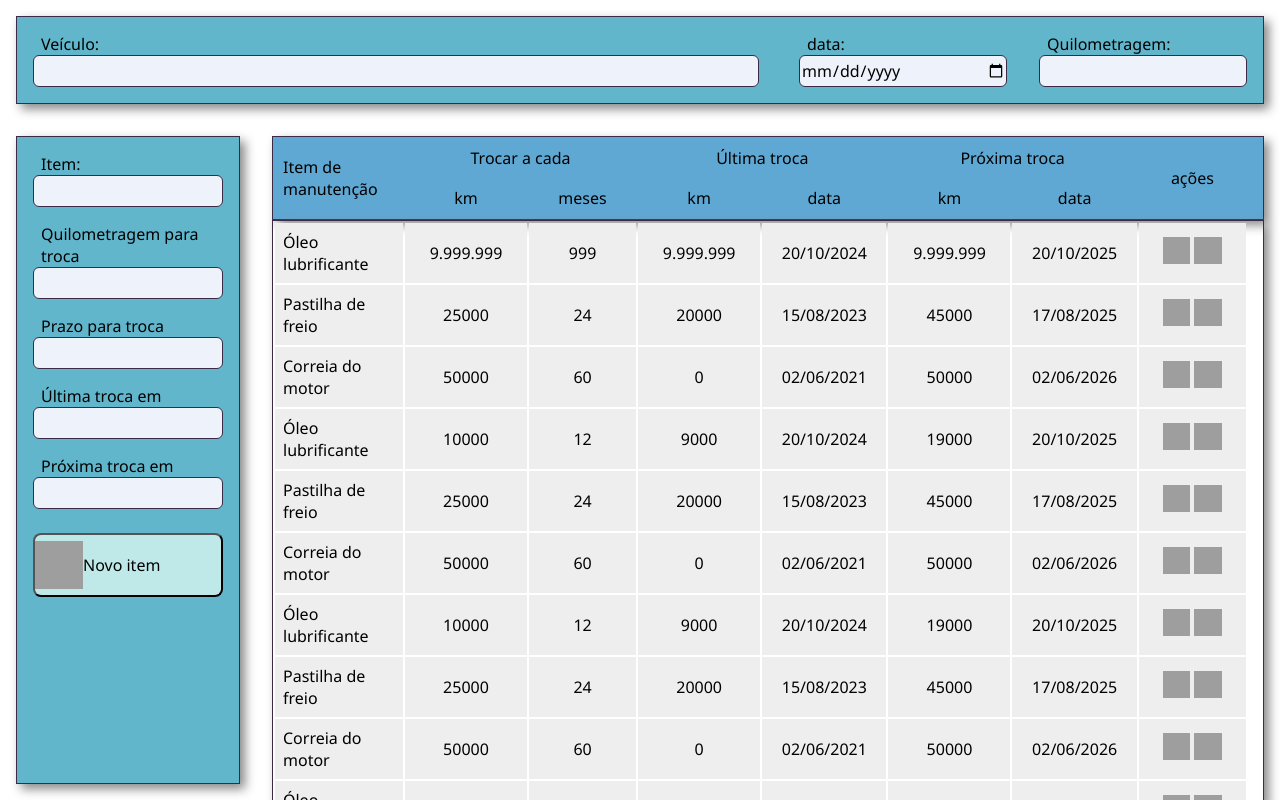
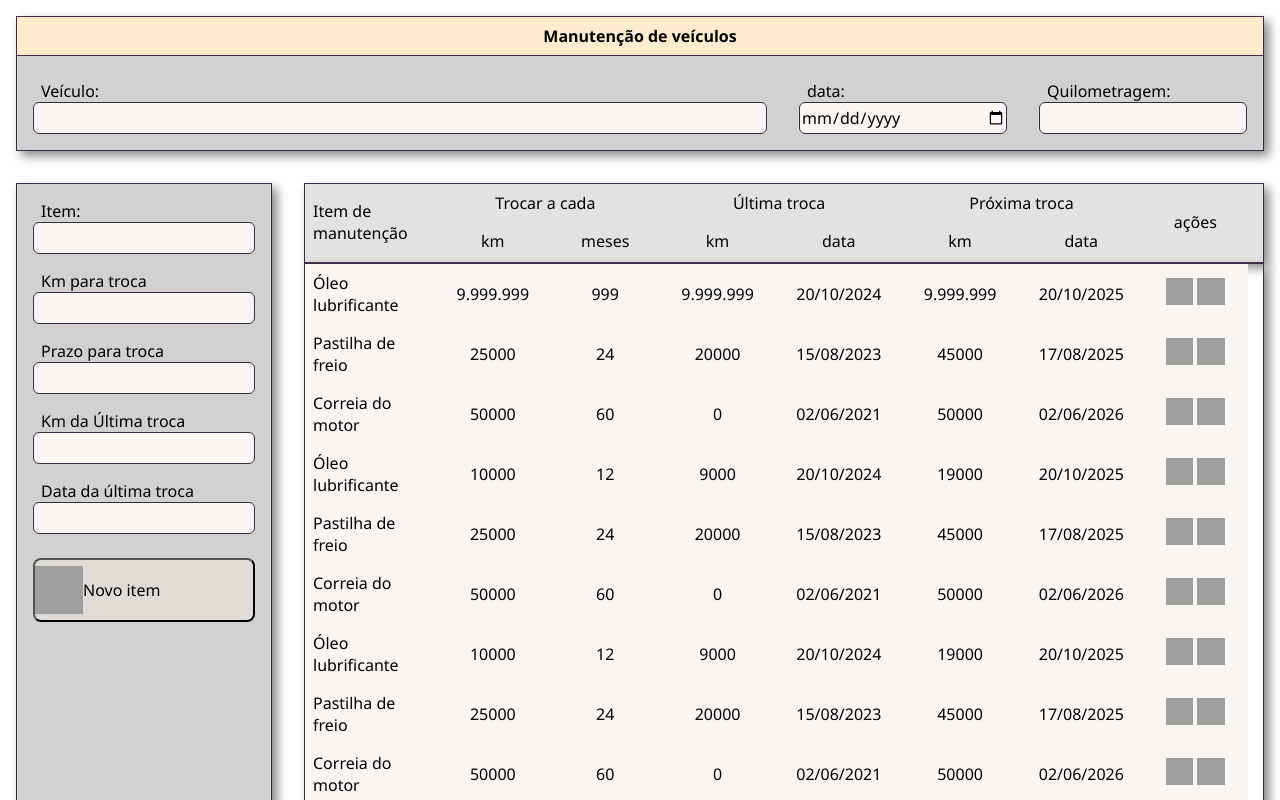
Before and after one commit to erbraga/manutencao-front, a plain HTML site: page index.html in a window 1280 px wide. Drawn offline with Linux system fonts and the light colour scheme; grey boxes are pictures that could not be loaded.

Commit message:
design pronto

```diff
--- a/index.html
+++ b/index.html
@@ -9,6 +9,10 @@
 <body>
     <div class="container">
         <header class="sombra borda">
+                <h1 class="cabecalho-titulo">
+                    Manutenção de veículos
+                </h1>
+                <div class="cabecalho-form">
                     <form action="" method="post" class="form-veiculo">
                         <label for="veiculo">Veículo:</label>
                         <input type="text" id="veiculo" name ="veiculo">
@@ -23,6 +27,7 @@
                             <input type="number" name="km" id="km">
                         </div>
                     </form>
+                </div>
         </header>
 
         <section class="menu-lateral sombra borda">
@@ -32,7 +37,7 @@
                     <input type="text" id="item">
                 </div>
                 <div>
-                    <label for="especificacao-km">Quilometragem para troca</label>
+                    <label for="especificacao-km">Km para troca</label>
                     <input type="number" name="especificacao-km" id="especificacao-km">
                 </div>
                 <div>
@@ -40,15 +45,15 @@
                     <input type="number" name="especificacao-prazo" id="especificacao-prazo">
                 </div>
                 <div>
-                    <label for="ultima-troca-km">Última troca em</label>
+                    <label for="ultima-troca-km"> Km da Última troca</label>
                     <input type="number" name="ultima-troca-km" id="ultima-troca-km">
                 </div>
                 <div>
-                    <label for="ultima-troca-data">Próxima troca em</label>
+                    <label for="ultima-troca-data">Data da última troca</label>
                     <input type="number" name="ultima-troca-data" id="ultima-troca-data">
                 </div>
                 <div>
-                    <button class="btn"><img src="./static/fonts/upgrade_48dp_EA3323.svg" alt="Novo item">Novo item</button>
+                    <button class="btn"><img src="./static/fonts/upgrade_48dp_26A269.svg" alt="Novo item">Novo item</button>
                 </div>
             </form>
         </section>
@@ -532,8 +537,8 @@
                 </div>
             </div>
 
-            <div>
-                <button class="icone i-adicionar botao-flutuante"></button>
+            <div class="botao-flutuante">
+                <button class="icone i-adicionar"></button>
             </div>
 
         </section>
--- a/static/styles.css
+++ b/static/styles.css
@@ -1,11 +1,11 @@
 :root{
     --fonte-escura: #000000;
     --fonte-clara: #595959;
-    --input-fundo: #edf2fb;
-    --tabela-cabecalho:#5fa8d3;
-    --tabela-fundo: #eeeeee;
-    --tabela-destaque: #bee9e8;
-    --janela-fundo: #62b6cb;
+    --input-fundo: #f9f6f2;
+    --tabela-cabecalho:#e2e2e2;
+    --tabela-fundo: #f9f6f2;
+    --tabela-destaque: #e1dbd6;
+    --janela-fundo: #d1d1d1;
     --borda: #3b2b46;
     --sombra: #888888;
 }
@@ -28,8 +28,9 @@ html, body{
     width: 100vw;
     height: 100vh;
     display: grid;
-    grid-template-columns: repeat(12, [col-start] 1fr);
-    grid-template-rows: repeat(12, [row-start] 1fr);
+    grid-template-areas:
+        'cab cab cab cab cab cab cab cab cab cab cab cab'
+        'ml ml corp corp corp corp corp corp corp corp corp corp';
     gap: 0;
 }
 
@@ -46,15 +47,16 @@ input{
 }
 
 header{
+    background-color: #000000;
     margin: 1rem;
-    grid-column: col-start / span 12;
-    grid-row: row-start;
+    grid-area: cab;
     display: flex;
-    flex-flow: row nowrap;
+    flex-direction: column;
     justify-content: space-between;
     gap: .5rem;
     color: var(--fonte-escura);
     background-color: var(--janela-fundo);
+
 
     input, label{
         margin: 0 1rem;
@@ -67,6 +69,20 @@ header{
     input{
         margin-bottom: 1rem;
     }
+}
+
+.cabecalho-titulo{
+    background-color: blanchedalmond;
+    border-bottom: 1px solid var(--borda);
+    padding: .5rem;
+    margin: 0;
+    text-align: center;
+    }
+
+.cabecalho-form{
+    display: flex;
+    flex-direction: row;
+    width: 100%;
 }
 
 .form-veiculo{
@@ -92,13 +108,12 @@ header{
 
 .corpo{
     margin: 1rem;
-    grid-column: col-start 3 / span 10;
-    grid-row: row-start 2 / span 11;
+    grid-area: corp;
 }
 
 .scroll{
     min-width: 50rem;
-    height: 73vh;
+    height: 68vh;
     overflow-y:auto;
     scrollbar-gutter:stable;
     gap:0;
@@ -106,6 +121,7 @@ header{
 
 .sem-scroll{
     min-width: 50rem;
+    height: 10vh;
     overflow-y: hidden;
     scrollbar-gutter:stable;;
     margin-bottom: 0;
@@ -115,6 +131,7 @@ header{
 
 table{
     width: 100%;
+    border-collapse: collapse;
 
     thead{
         color: var(--fonte-escura);
@@ -159,15 +176,14 @@ table{
 
 .menu-lateral{
     margin: 1rem;
-    grid-column: col-start 1 / span 2;
-    grid-row: row-start 2 / span 11;
-
+    grid-area: ml;
     min-width: 14rem;
     color: var(--fonte-escura);
     background-color: var(--janela-fundo);
     display: flex;
     flex-direction: column;
     padding: .5rem;
+    height: 78vh;
 
     div{
         padding: .5rem;
@@ -202,7 +218,7 @@ table{
     width: 7rem;
 }
 
-.card, botao-flutuante{
+.card, .botao-flutuante{
     display: none;
 }
 
@@ -215,6 +231,7 @@ table{
     background-color: transparent;
     background-position: center; /* posição do ícone */
     background-size: 100%;
+    cursor: pointer;
 }
 
 .btn{
@@ -229,6 +246,7 @@ table{
     background-repeat: no-repeat;
     align-items: center;
     border-radius: 8px;
+    cursor: pointer;
 
     img{
     width: 3rem;
@@ -237,18 +255,12 @@ table{
     }
 }
 
-
-
 .i-atualizar{
     background-image: url("./fonts/refresh_48dp_0000F5.svg");
 }
 
 .i-deletar{
     background-image: url("./fonts/delete_48dp_EA3323.svg");
-}
-
-.i-incluir{
-    background-image: url("./fonts/upgrade_48dp_EA3323.svg");
 }
 
 .i-adicionar{
@@ -269,21 +281,14 @@ table{
     .container{
         display: flex;
         flex-direction: column;
-        /*
-        grid-template-columns: auto;
-        grid-template-rows: auto auto;
-        */
     }
+
     header{
         margin: 0;
-        /*
-        grid-column: 1;
-        grid-row: 1;
-        */
         flex-direction: column;
         justify-content: flex-start;
         gap: 0;
-        height: 9.5rem;
+        height: 16.5rem;
 
         input, label{
             margin: 0 .5rem;
@@ -296,6 +301,10 @@ table{
         input{
             margin-bottom: .5rem;
         }
+    }
+
+    .cabecalho-form{
+        flex-direction: column;
     }
 
     .form-veiculo{
@@ -314,15 +323,12 @@ table{
         margin: 1rem 0 0 0;
         height: auto;
         overflow-y: auto;
-        /*
-        grid-column: 1;
-        grid-row: 2;
-        */
     }
 
     .sem-scroll, table{
         display: none;
     }
+
     .scroll{
         height: auto;
         min-width: 1rem;
@@ -360,26 +366,23 @@ table{
     .menu-lateral{
         position: fixed;
         top: 30vh;
-        left: 5%;
-        /*
-        grid-column: 1;
-        grid-row: 2;
-        */
+        left: 10%;
         z-index: 50;
         height: 43vh;
-        width: 90%;
-        margin: auto;
+        width: 80%;
+        margin: 0;
         border-radius: 6px;
     }
 
     .botao-flutuante{
+        display: flex;
+    }
+
+    .i-adicionar{
         width: 8rem;
         height: 8rem;
-        display: flex;
         position: fixed;
         bottom: 1rem;
         right: 1rem;
-
     }
-
  }
```
Also changed, not shown: 1 other file. Lines whose indentation alone changed are shown as unchanged.
